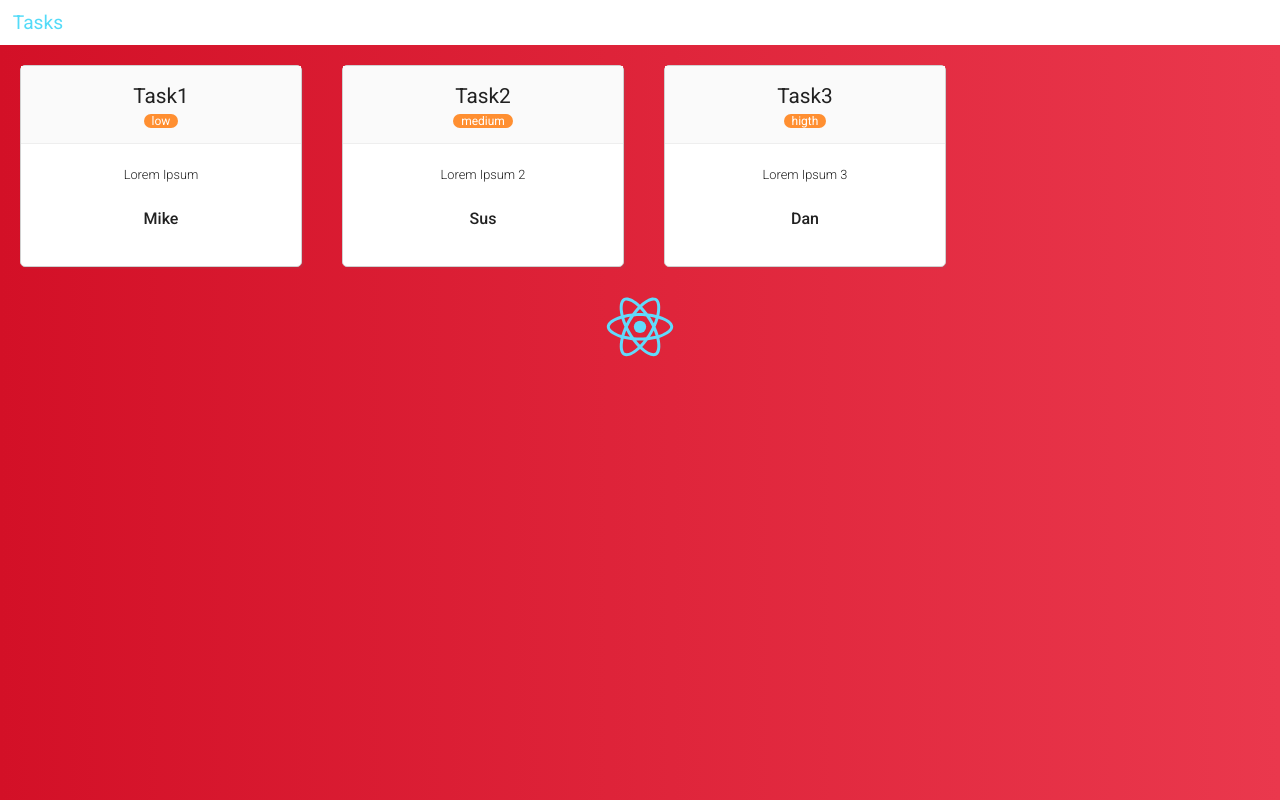
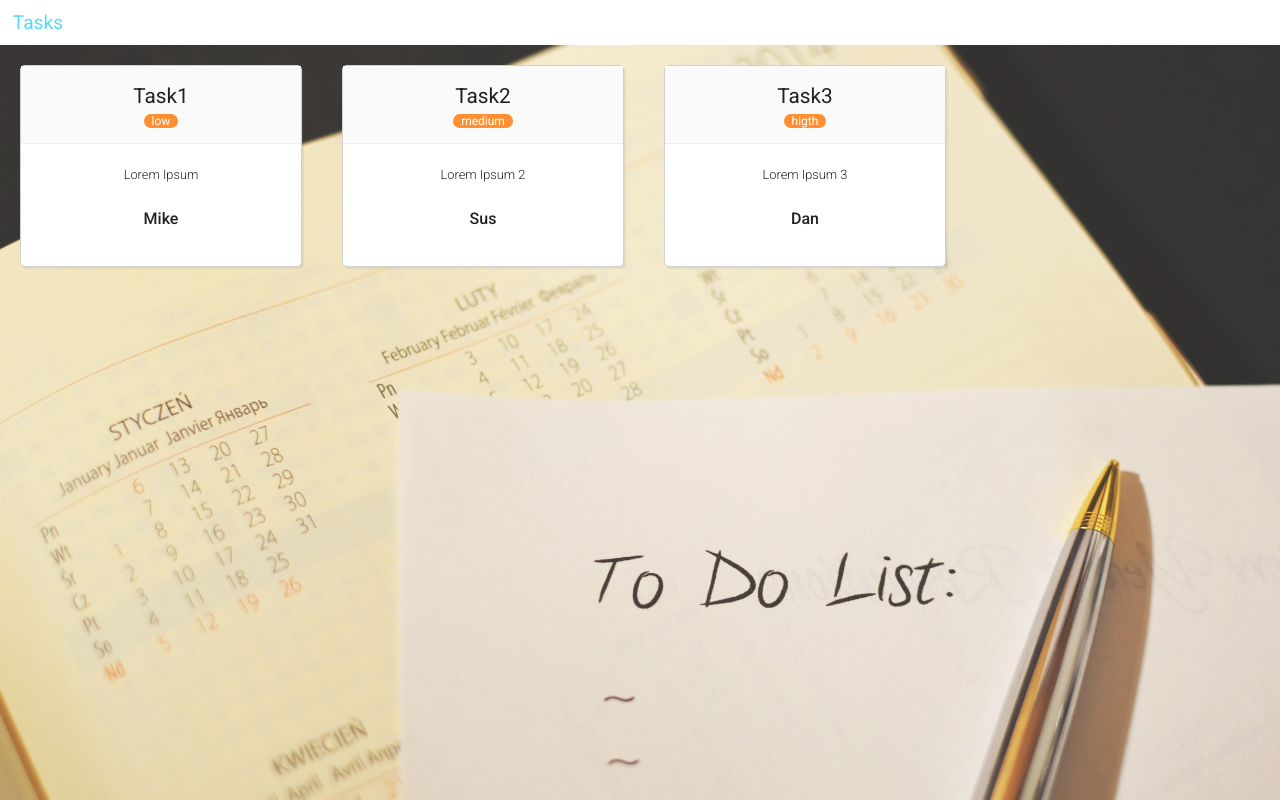
Before and after one commit to FerGuevaraM95/AppTasks, a React (Create React App) app: page / in a window 1280 px wide. Built offline with nearby package versions, Linux system fonts and the light colour scheme.

Commit message:
Change background

```diff
--- a/src/Components/App/App.js
+++ b/src/Components/App/App.js
@@ -24,6 +24,7 @@ class App extends Component {
         //         </div>
         //     )
         // });
+        // <img src={logo} className="App__logo" alt="logo" />
 
         return (
             <div {...styles}>
@@ -32,7 +33,6 @@ class App extends Component {
                     tasks = {this.state.tasks}
                     isLoading={this.state.isloading}
                 />
-                <img src={logo} className="App__logo" alt="logo" />
             </div>
         );
     }
--- a/src/index.css
+++ b/src/index.css
@@ -49,10 +49,8 @@ table {
 
 body {
 	font-family: 'Roboto';
-    background: #D31027;  /* fallback for old browsers */
-	background: -webkit-linear-gradient(to left, #EA384D, #D31027);  /* Chrome 10-25, Safari 5.1-6 */
-	background: linear-gradient(to left, #EA384D, #D31027); /* W3C, IE 10+/ Edge, Firefox 16+, Chrome 26+, Opera 12+, Safari 7+ */
-
+	background: url(../src/Helpers/images/calendar.jpg) center top;
+	background-size: cover;
 }
 
 @keyframes App-logo-spin {
```
Also changed, not shown: src/Helpers/images/calendar.jpg (added).
